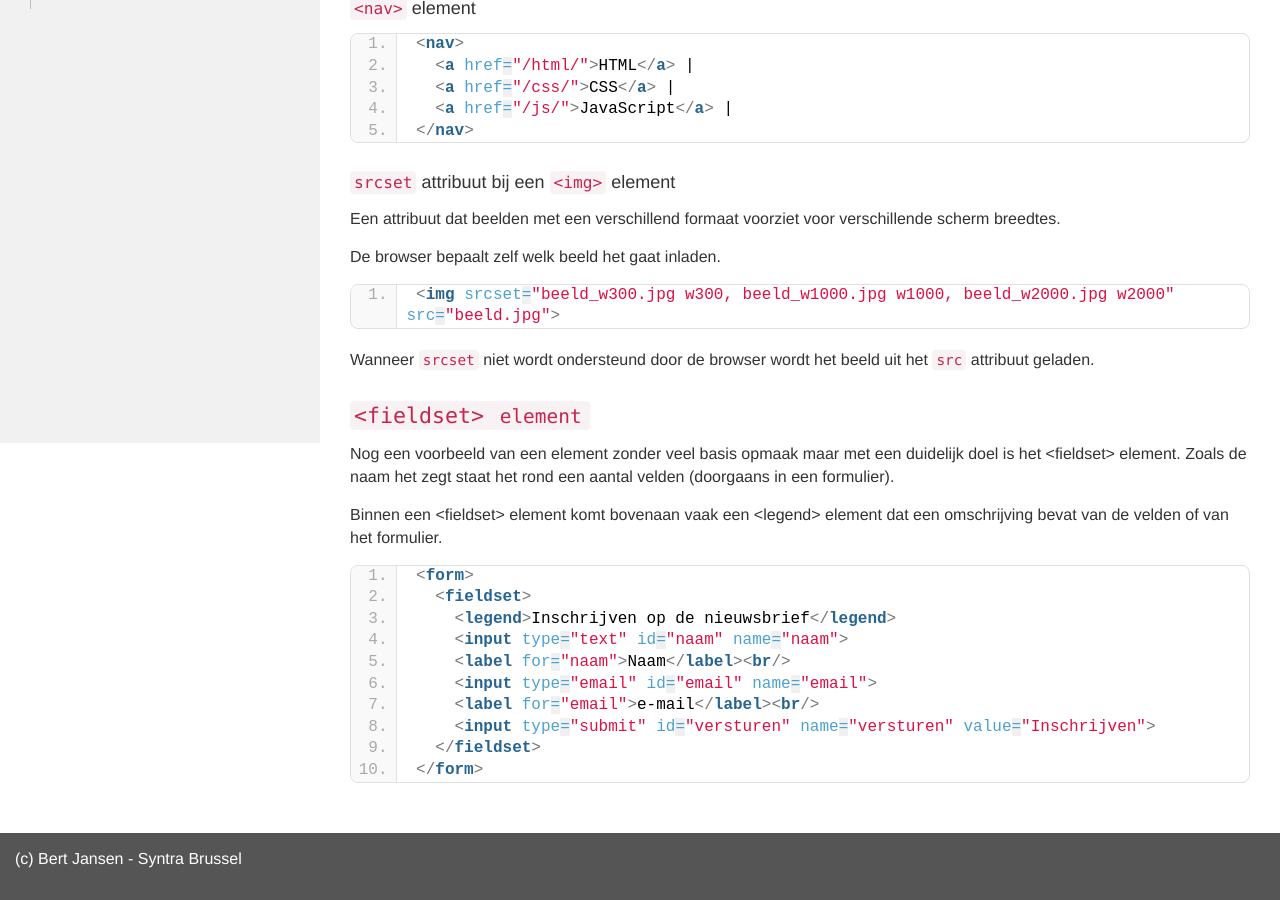
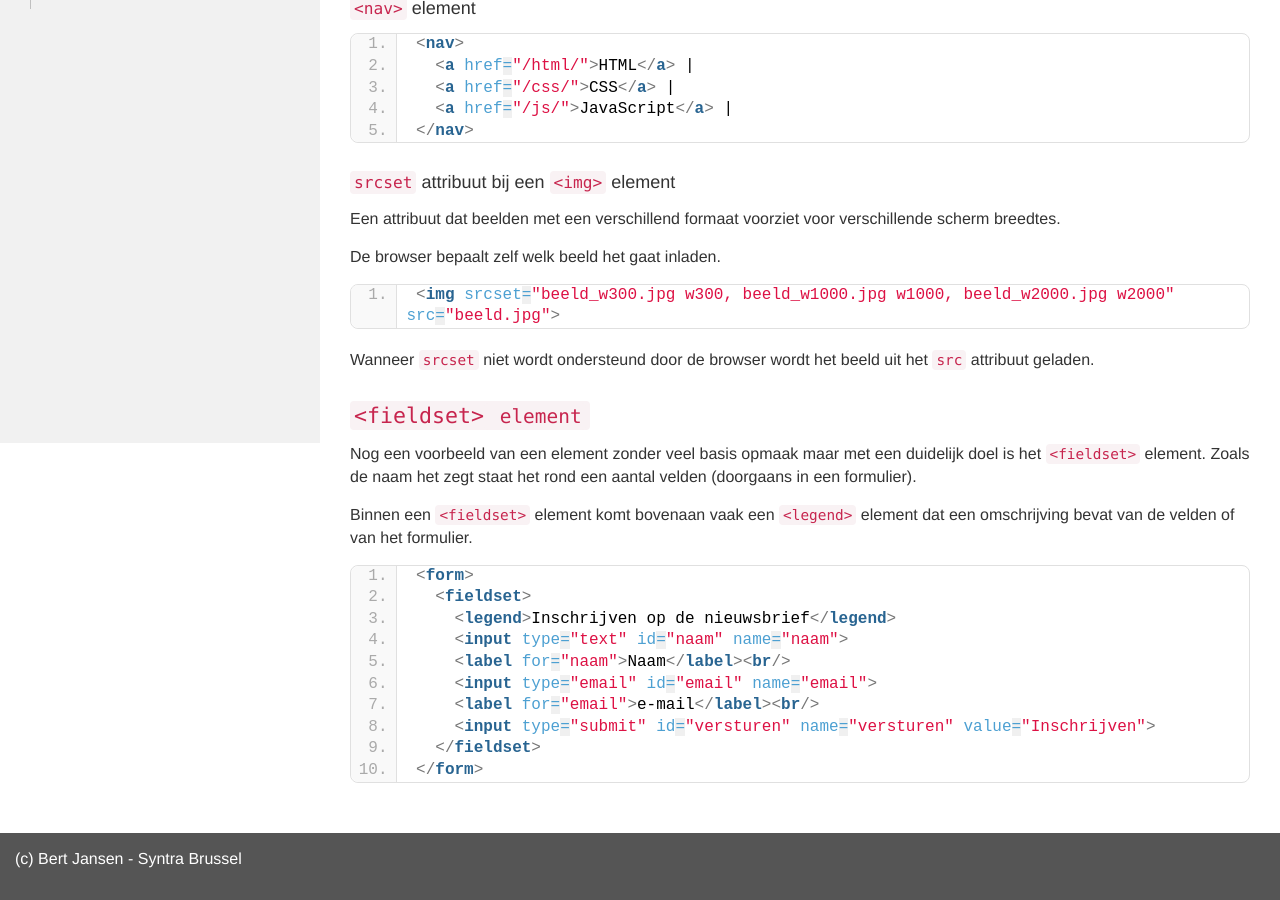
Before and after one commit to Syntra-Brussel/webdesign-av-nj-2021, a Jekyll site: the page built from docs/html/elementen/semantische_elementen.md, in a window 1280 px wide and 900 px high, scrolled down 1057 px. Built offline with Jekyll 4.4.1, drawn with Linux system fonts in a browser that asks for light colours; nearby versions of some CDN libraries; part of the change alters nothing that is shown.

Commit message:
Update semantische_elementen.md

```diff
--- a/docs/html/elementen/semantische_elementen.md
+++ b/docs/html/elementen/semantische_elementen.md
@@ -71,10 +71,10 @@ De browser bepaalt zelf welk beeld het gaat inladen.
 
 Wanneer <code>srcset</code> niet wordt ondersteund door de browser wordt het beeld uit het <code>src</code> attribuut geladen.
 
-### <code><fieldset><code> element
-Nog een voorbeeld van een element zonder veel basis opmaak maar met een duidelijk doel is het <fieldset> element. Zoals de naam het zegt staat het rond een aantal velden (doorgaans in een formulier).
+### <code>&lt;fieldset&gt;<code> element
+Nog een voorbeeld van een element zonder veel basis opmaak maar met een duidelijk doel is het <code>&lt;fieldset&gt;</code> element. Zoals de naam het zegt staat het rond een aantal velden (doorgaans in een formulier).
 
-Binnen een <fieldset> element komt bovenaan vaak een <legend> element dat een omschrijving bevat van de velden of van het formulier.
+Binnen een <code>&lt;fieldset&gt;</code> element komt bovenaan vaak een <code>&lt;legend&gt;</code> element dat een omschrijving bevat van de velden of van het formulier.
 
 <pre data-enlighter-language="html">
 &lt;form&gt;
```
